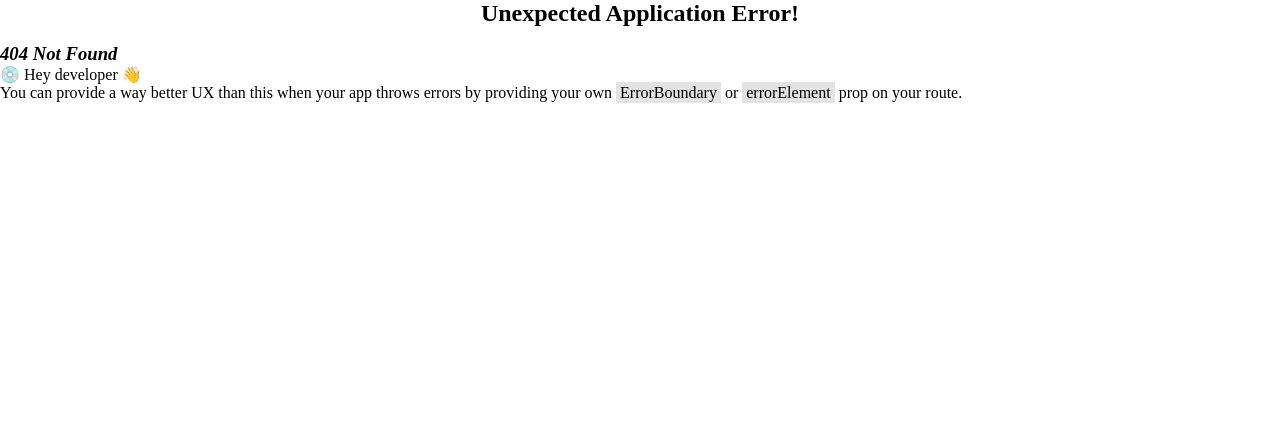
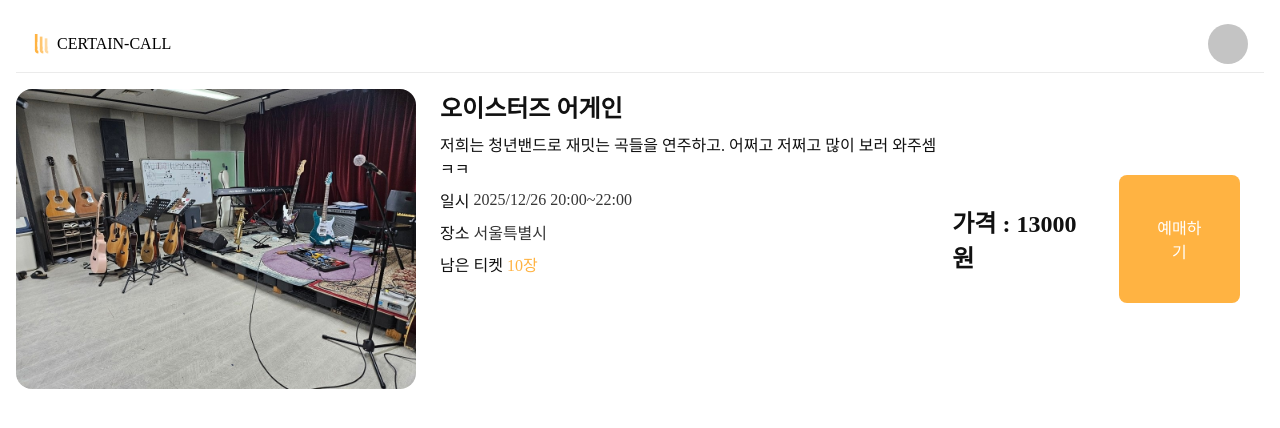
Before and after one commit to server-ticketingproject/frontend, a React (Vite) app: page /perform/4 in a window 1280 px wide. Before the commit this address had no page. Shown: the top 428 px of the page. Built offline with nearby package versions, Linux system fonts and the light colour scheme; a web font is replaced by a local one.

Commit message:
feat/add performDetail

```diff
--- a/src/pages/PerformPage/index.tsx
+++ b/src/pages/PerformPage/index.tsx
@@ -1,7 +1,114 @@
+import { VStack } from "../../components/VStack";
+import { SPACING } from "../../styles/spacing";
+import Header from "../../components/Header";
+import { HStack } from "../../components/HStack";
+import testImage from "../../assets/testBandImage.jpeg"
+import TitleAndText from "../../components/TitleAndText";
+import { FONTS } from "../../styles/fonts";
+import COLORS from "../../styles/colors"
+import Button from "../../components/Button";
+
 export default function PerformPage() {
     return (
-        <div>
-            <h1>PerformPage</h1>
-        </div>
+        <VStack
+            align="flex-start"
+            justify="flex-start"
+            gap={SPACING.medium}
+            style={{
+                width : "100vw",
+                height : "100vh",
+                overflowY : "auto",
+                padding: `${SPACING.medium}px`,
+            }}
+        >
+            <Header />
+            <HStack
+                align="flex-start"
+                justify="space-between"
+                style={{
+                    width : "100%",
+                }}
+            >
+                <HStack
+                    align="flex-start"
+                    justify="center"
+                    gap={SPACING.huge}
+                >
+                    <img src={testImage} alt="testImage" style={{ width : 400, height : 300, borderRadius: SPACING.medium }}/>
+                    <VStack
+                        align="flex-start"
+                        justify="flex-start"
+                        gap={SPACING.tiny}
+                    >
+                        <p
+                            style={{
+                                fontSize : FONTS.size.head,
+                                fontWeight : FONTS.weight.w7,
+                            color : COLORS.textPrimary,
+                        }}
+                    >오이스터즈 어게인</p>
+                    <p
+                        style={{
+                            fontSize : FONTS.size.body,
+                            fontWeight : FONTS.weight.w3,
+                            color : COLORS.textPrimary,
+                        }}
+                    >저희는 청년밴드로 재밋는 곡들을 연주하고.
+                    어쩌고 저쩌고 많이 보러 와주셈 ㅋㅋ</p>
+                    <TitleAndText
+                        title="일시"
+                        text="2025/12/26 20:00~22:00"
+                        titleSize={FONTS.size.body}
+                        textSize={FONTS.size.body}
+                        textColor={COLORS.textSecond}
+                        gap={SPACING.superTiny}
+                    />
+                    <TitleAndText
+                        title="장소"
+                        text="서울특별시"
+                        titleSize={FONTS.size.body}
+                        textSize={FONTS.size.body}
+                        textColor={COLORS.textSecond}
+                        gap={SPACING.superTiny}
+                    />
+                    <TitleAndText
+                        title="남은 티켓"
+                        text="10장"
+                        titleSize={FONTS.size.body}
+                        textSize={FONTS.size.body}
+                        textColor={COLORS.brandPrimary}
+                        gap={SPACING.superTiny}
+                    />
+                </VStack>
+                </HStack>
+                <HStack
+                    align="center"
+                    justify="center"
+                    gap={SPACING.huge}
+                    style={{
+                        height : '100%',
+                        marginRight : SPACING.huge,
+                    }}
+                >
+                    <p
+                        style={{
+                            fontSize : FONTS.size.head,
+                            fontWeight : FONTS.weight.w7,
+                            color : COLORS.textPrimary,
+                        }}
+                    >
+                        가격 : 13000원
+                    </p>
+                <Button
+                    text="예매하기"
+                    fontSize={FONTS.size.body}
+                    onClick={() => {console.log("예매하기")}}
+                    paddingHorizontal={SPACING.superHuge}
+                    paddingVertical={40}
+                />
+                </HStack>
+
+            </HStack>
+        </VStack>
     );
 }
--- a/src/router.tsx
+++ b/src/router.tsx
@@ -36,7 +36,7 @@ const router = createBrowserRouter([
     element: <BandPage/>,
   },
   {
-    path: "/perform",
+    path: "/perform/4",
     element: <PerformPage/>,
   },
   {
```
